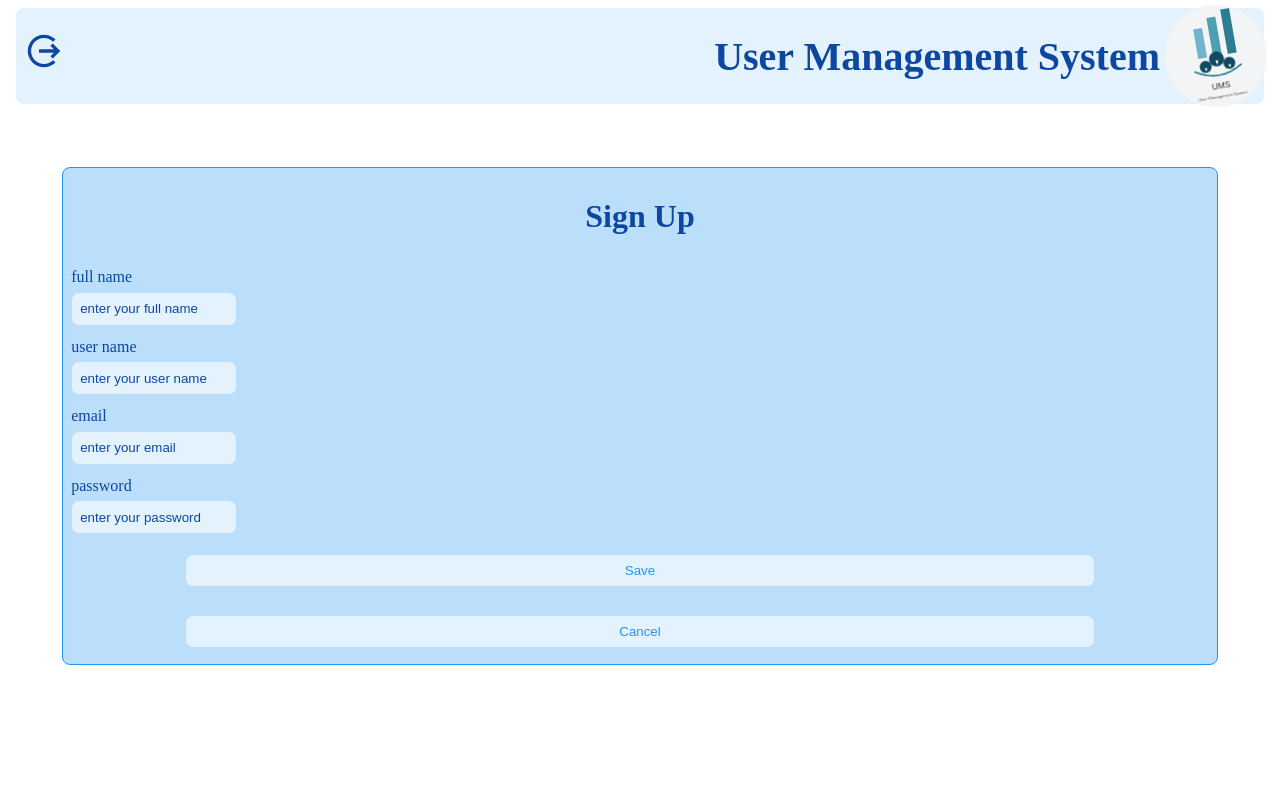
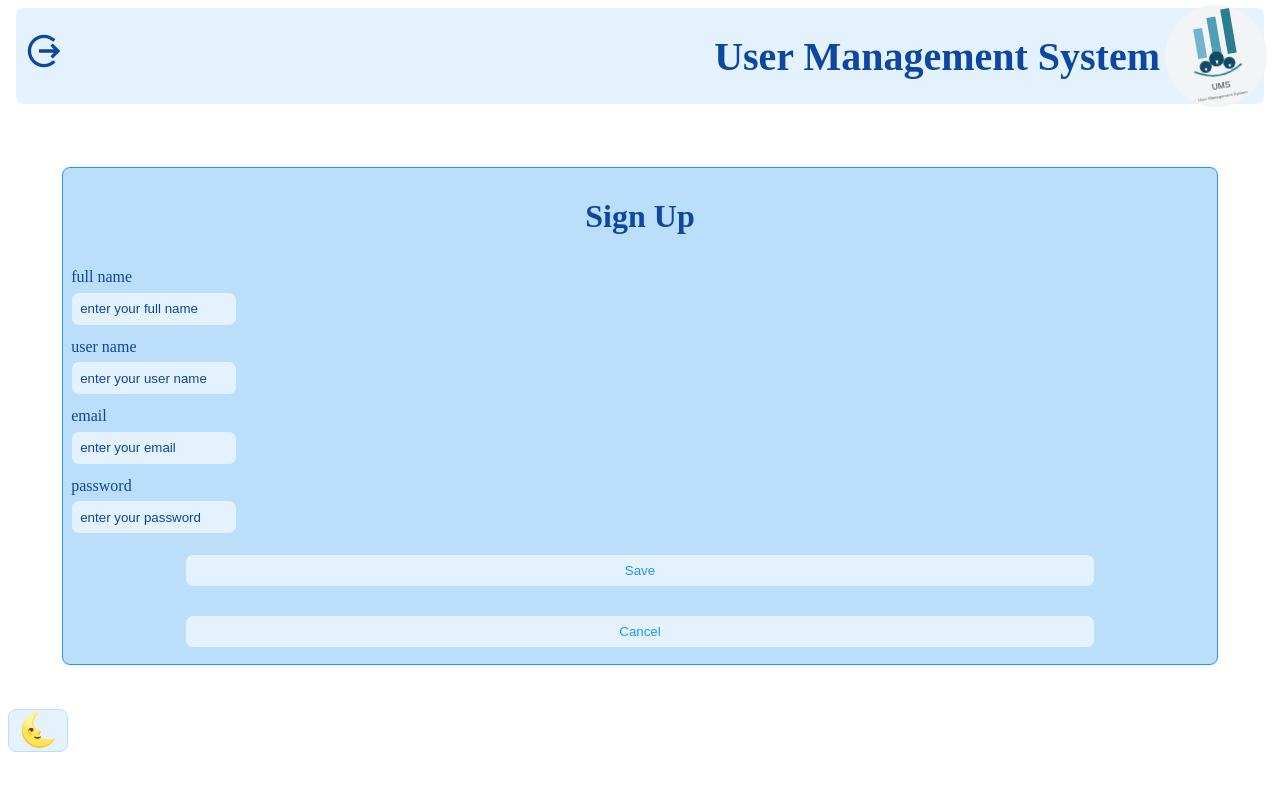
Before and after one commit to MosheRW/UMS, a React (Create React App) app: page /signup in a window 1280 px wide. Shown: the top 790 px of the page. Built offline with nearby package versions, Linux system fonts and the light colour scheme; no server answers.

Commit message:
✨ feat(StyleModeToggle): add hook
add hook and component for managing the style mode

```diff
--- a/src/App.tsx
+++ b/src/App.tsx
@@ -1,4 +1,4 @@
-import React, { useEffect } from 'react';
+import React, { useEffect, useState } from 'react';
 import { ThemeProvider } from 'styled-components';
 import { darkTheme, GlobalStyle, lightTheme } from './style/themes.style';
 import Router from './pages/router';
@@ -8,10 +8,15 @@ import { setUserToken } from './redux/features/userData/userDataSlice';
 import { ToastContainer } from 'react-toastify';
 import { api } from './api/api';
 import { Navigate, useNavigate } from 'react-router';
+import useStyleModeToggle from './hooks/styleModeToggle/styleModeToggle';
 
 
 export default function App() {
-  const isDarkMode = window.matchMedia('(prefers-color-scheme: dark)').matches;
+
+  const { styleModeState, StyleModeComponent
+  } = useStyleModeToggle({
+    initStyleModeState: window.matchMedia('(prefers-color-scheme: dark)').matches
+  });
 
   useEffect(() => {
     api.getAllUsers(false).then((data) => {
@@ -29,9 +34,10 @@ export default function App() {
 
 
   return (
-    <ThemeProvider theme={isDarkMode ? darkTheme : lightTheme}>
+    <ThemeProvider theme={styleModeState ? darkTheme : lightTheme}>
       <GlobalStyle />
       <ToastContainer />
+      <StyleModeComponent />
       <Router />
     </ThemeProvider>
 
--- /dev/null
+++ b/src/hooks/styleModeToggle/styleModeToggle.style.ts
@@ -0,0 +1,16 @@
+import styled from "styled-components";
+import { Buttons } from "../../style/themes.style";
+
+export const Container = styled.div`
+
+position: fixed;
+    left:0;
+    bottom: 5vh;
+    `;
+export const Button = styled.div`
+    ${Buttons}
+    padding: 0.1rem;
+    font-size: 2rem;
+
+
+`;
--- /dev/null
+++ b/src/hooks/styleModeToggle/styleModeToggle.tsx
@@ -0,0 +1,34 @@
+import React, { useEffect, useState } from 'react'
+import ReactDOM from 'react-dom';
+import { Button, Container } from './styleModeToggle.style';
+
+interface useStyleModeToggleProps {
+    initStyleModeState: boolean;
+};
+
+interface useStyleModeToggle {
+    styleModeState: boolean;
+    StyleModeComponent: () => React.ReactElement;
+
+}
+
+export default function useStyleModeToggle({ ...props }: useStyleModeToggleProps): useStyleModeToggle {
+
+    const [state, setState] = useState<boolean>(props.initStyleModeState);
+
+    function StyleModeComponent(): React.ReactElement {
+
+        return (
+            <>
+                {ReactDOM.createPortal(
+                    <Container><Button onClick={() => setState(!state)}>{state ? "☀️" : "🌜"}</Button></Container>
+                    , document.body)}
+            </>
+        );
+    };
+
+    return {
+        styleModeState: state,
+        StyleModeComponent,
+    };
+}
```
